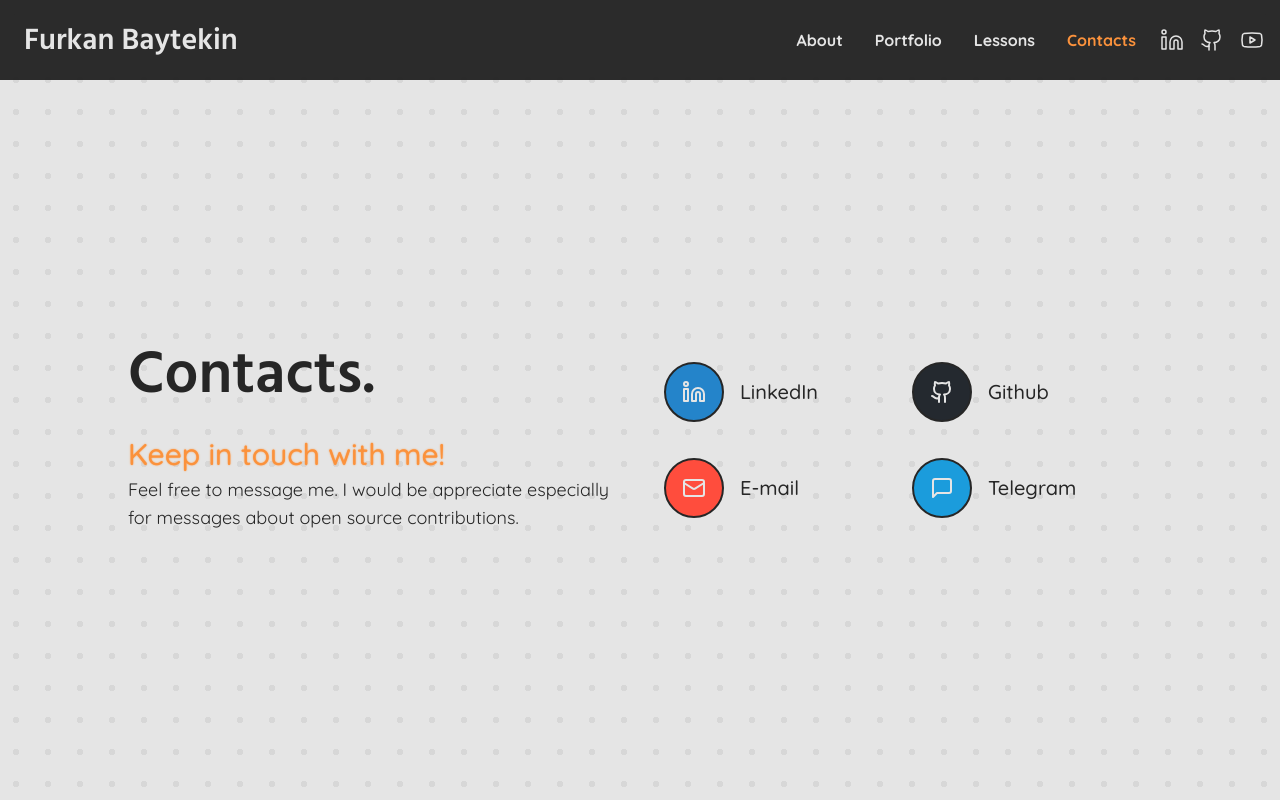
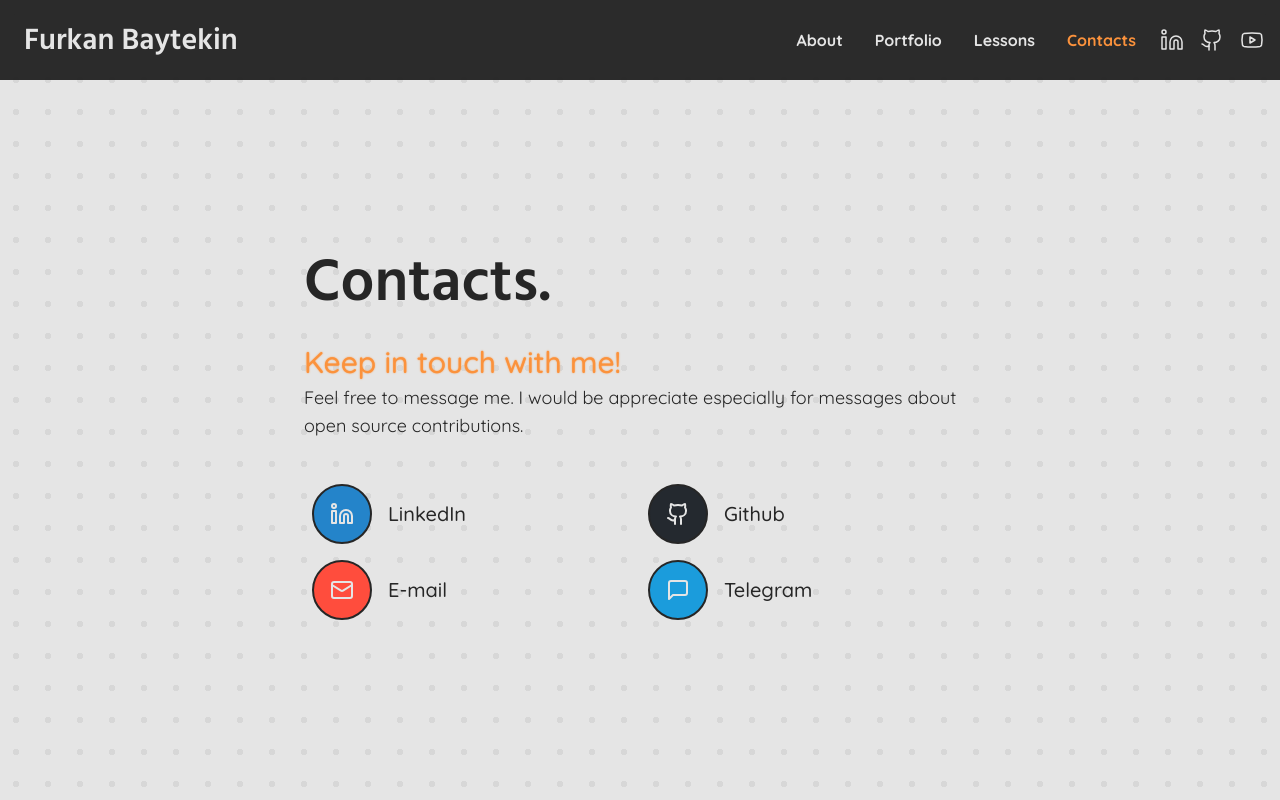
Before and after one commit to Elagoht/furkanbaytekin.dev, a React (Create React App) app: page /contacts in a window 1280 px wide. Built offline with nearby package versions, Linux system fonts and the light colour scheme.

Commit message:
chore: contacts page

```diff
--- a/src/pages/Contacts/Contact.jsx
+++ b/src/pages/Contacts/Contact.jsx
@@ -1,10 +1,10 @@
 export default function Contact({ url, color, icon, children }) {
   return <a
     href={url} target="_blank" rel="noreferrer"
-    className="p-2 w-full max-w-[50%] rounded-lg flex gap-4 text-xl font-medium items-center hover:brightness-125 transition-all !no-underline"
+    className="p-2 w-full max-w-[50%] min-w-[50%] rounded-lg flex max-sm:flex-col max-sm:w-fit max-sm:flex-1 gap-4 text-xl font-medium items-center hover:brightness-125 transition-all !no-underline"
   >
     <div
-      className={`p-4 rounded-full bg-[] text-neutral-200 border-2 border-neutral-800 dark:border-neutral-200`}
+      className={`p-4 rounded-full text-neutral-200 border-2 border-neutral-800 dark:border-neutral-200`}
       style={{ backgroundColor: color }}
     >
       {icon}
--- a/src/pages/Contacts/index.jsx
+++ b/src/pages/Contacts/index.jsx
@@ -5,7 +5,7 @@ import Contact from "./Contact";
 export default function Contacts() {
   return <Section id="contacts" className="!py-0">
     <div className="container !max-w-screen-lg min-h-screen flex items-center justify-between max-lg:justify-center max-lg:gap-8 max-lg:flex-col-reverse pt-40 pb-20">
-      <div className="content-container">
+      <div className="content-container flex-col max-w-2xl mx-auto">
         <div className="flex-1">
           <div className="text-6xl font-title mb-8">
             Contacts.
@@ -17,7 +17,7 @@ export default function Contacts() {
             contributions.
           </p>
         </div>
-        <div className="flex flex-wrap flex-1 justify-center-center">
+        <div className="flex flex-wrap flex-1 justify-center">
           <Contact color="#2484ca" icon={<Linkedin />} url={"https://linkedin.com/in/furkanbaytekin"}>
             LinkedIn
           </Contact>
```
